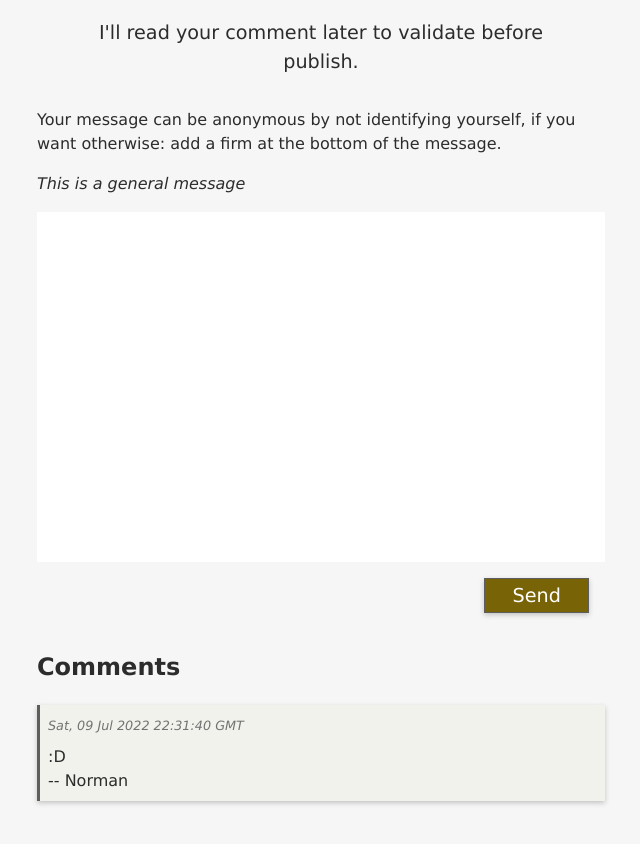
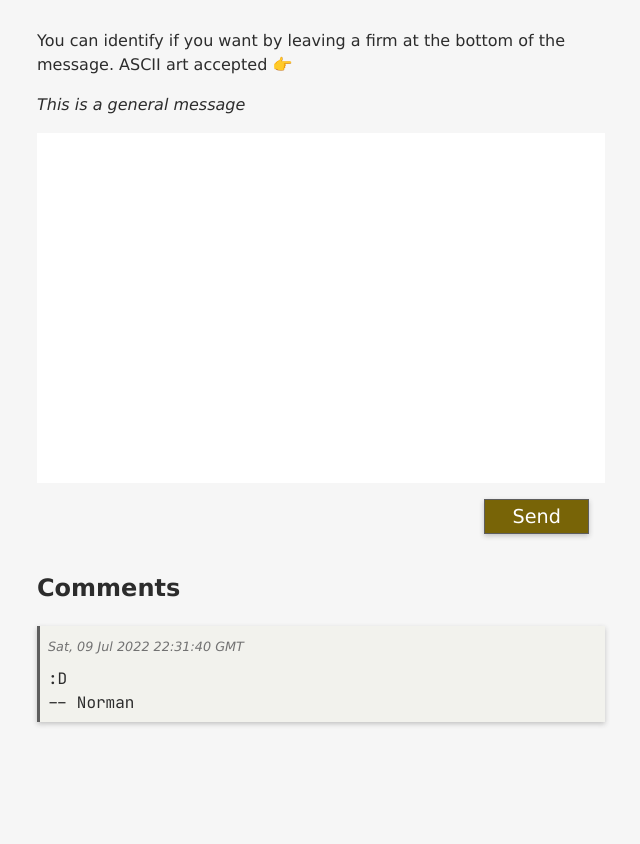
Before and after one commit to NormanPerrin/blog, a website: page comments/nothing.html in a window 1280 px wide. Shown: the part 180-1024 px from the top of the page, without its empty margins (319-959 px from the left). After the commit the page ends 968 px from the top, so only its background shows below. Drawn offline with Linux system fonts and the light colour scheme; files that its build step writes are made by us from their sources; files whose address does not match are found by name.

Commit message:
now it looks a bit better

```diff
--- a/blog/static/comment.css
+++ b/blog/static/comment.css
@@ -1,3 +1,11 @@
+@font-face {
+  font-family: jetbrains;
+  font-style: normal;
+  font-weight: 400;
+  font-display: swap;
+  src: url(/fonts/jetbrains.ttf) format('truetype')
+}
+
 :root {
   --border: #5e5e5e;
   --secondary-text: #727272;
@@ -40,12 +48,6 @@ a:hover { text-decoration: underline }
 nav { border-bottom: 2px solid var(--border) }
 
 header { margin-bottom: 2rem }
-header p {
-  max-width: 500px;
-  margin: 1rem auto;
-  text-align: center;
-  font-size: 1.2rem;
-}
 
 form {
   display: flex;
@@ -57,7 +59,7 @@ form textarea {
   padding: .7rem;
   border: none;
   resize: none;
-  font-family: Geneva, Arial, Sans-serif;
+  font-family: jetbrains, monospace;
   font-size: 16px;
   background-color: var(--textarea-bg-color);
   color: var(--text);
@@ -92,6 +94,7 @@ form input[type="submit"] {
   margin: 0;
   margin-top: .5rem;
   white-space: pre-wrap;
+  font-family: jetbrains, monospace;
 }
 
 @media (prefers-color-scheme: dark) {
--- a/comments/nothing.html
+++ b/comments/nothing.html
@@ -25,11 +25,10 @@
 
 <header>
   <h1>Post your comment!</h1>
-  <p>I'll read your comment later to validate before publish.</p>
 </header>
 
 <main>
-  <p>Your message can be anonymous by not identifying yourself, if you want otherwise: add a firm at the bottom of the message.</p>
+  <p>You can identify if you want by leaving a firm at the bottom of the message. ASCII art accepted 👉</p>
   <p><i>This is a general message</i></p>
   <form method="post">
     <textarea name="comment" maxlength="500" autofocus required></textarea>
--- a/src/build-comments/template.ts
+++ b/src/build-comments/template.ts
@@ -45,11 +45,10 @@ export function commentsTemplate(comments: Post[], responseTo: string) {
 
 <header>
   <h1>Post your comment!</h1>
-  <p>I'll read your comment later to validate before publish.</p>
 </header>
 
 <main>
-  <p>Your message can be anonymous by not identifying yourself, if you want otherwise: add a firm at the bottom of the message.</p>
+  <p>You can identify if you want by leaving a firm at the bottom of the message. ASCII art accepted 👉</p>
   <p><i>${subject}</i></p>
   <form method="post">
     <textarea name="comment" maxlength="500" autofocus required></textarea>
```
Also changed, not shown: comments/meetup_charla-desarrollo-de-productos-digitales.html (+1 -2 lines), comments/meetup_charla-introduccion-a-la-programacion-funcional.html (+1 -2 lines), comments/meetup_hacktoberfest-2019.html (+1 -2 lines), comments/meetup_workshop-introduccion-a-git.html (+1 -2 lines), comments/meetup_workshop-open-source.html (+1 -2 lines), comments/personal_dejar-redes-sociales.html (+1 -2 lines), comments/personal_mi-primer-trabajo.html (+1 -2 lines), comments/personal_primer-curso-nodejs.html (+1 -2 lines), comments/tech_answering-in-linkedin.html (+1 -2 lines), comments/tech_download-pdfs-from-websites.html (+1 -2 lines), comments/tech_first-on-debian.html (+1 -2 lines), comments/tech_js-manejando-respuestas-parciales-de-fetch.html (+1 -2 lines), comments/tech_paradigmas-y-algo-de-funcional.html (+1 -2 lines), comments/tech_usando-gpg.html (+1 -2 lines), 2 more files.
